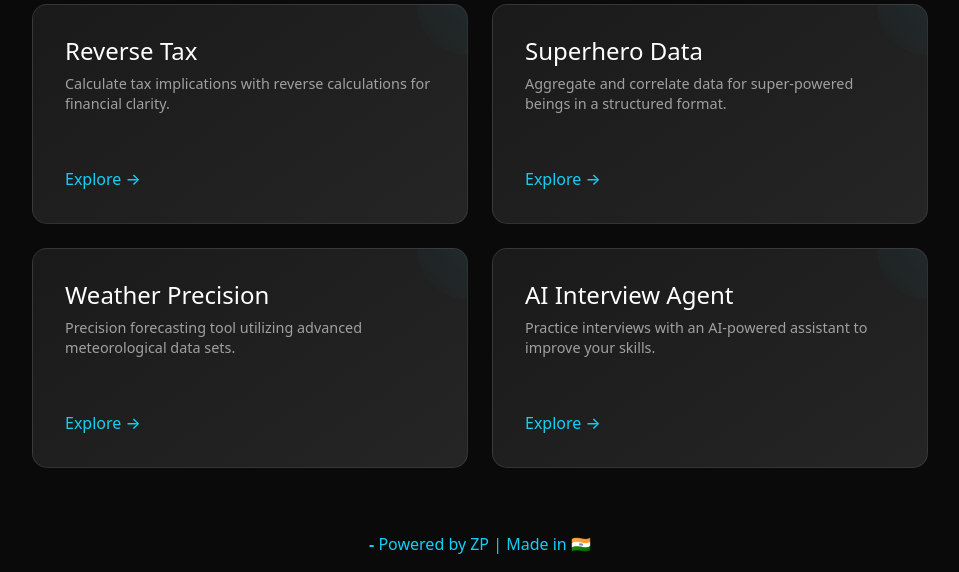
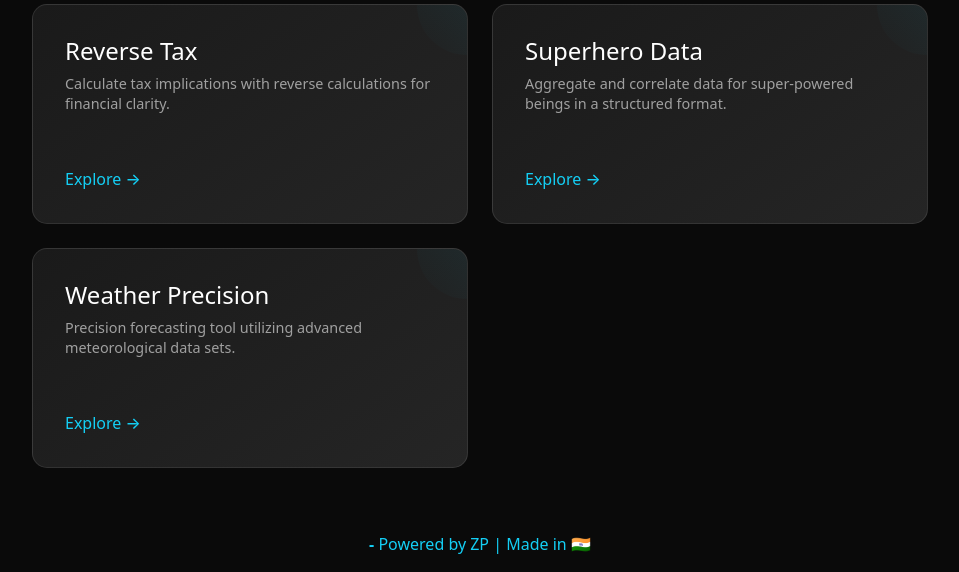
Before and after one commit to engagepy/livenit_opensource_tools, a Flask app: page / in a window 1280 px wide. Shown: the part 770-1342 px from the top of the page, without its empty margins (160-1119 px from the left). Run offline with Flask 2, Linux system fonts and the light colour scheme; some libraries are stand-ins or nearby versions.

Commit message:
Restored to '3bd8b5744d996c49db297e36f4b1d3da1f9fe0d0'
Replit-Restored-To:3bd8b5744d996c49db297e36f4b1d3da1f9fe0d0

```diff
--- a/templates/landing.html
+++ b/templates/landing.html
@@ -172,14 +172,6 @@
       </div>
       <a href="{{ url_for('weathery') }}" class="tool-link">Explore →</a>
     </div>
-
-    <div class="tool-card">
-      <div>
-        <h2 class="tool-title">AI Interview Agent</h2>
-        <p class="tool-description">Practice interviews with an AI-powered assistant to improve your skills.</p>
-      </div>
-      <a href="{{ url_for('ai_interviewer') }}" class="tool-link">Explore →</a>
-    </div>
   </div>
 </div>
 {% endblock %}
```
